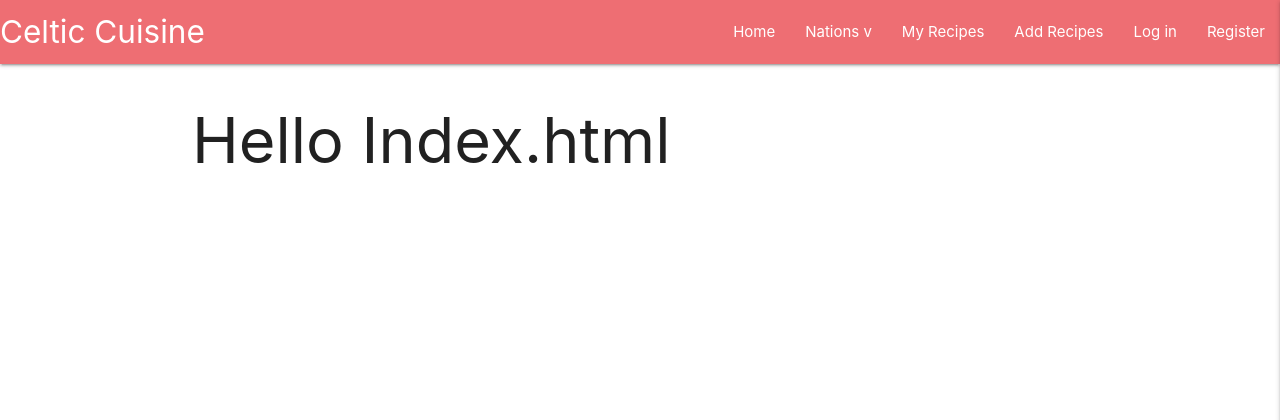
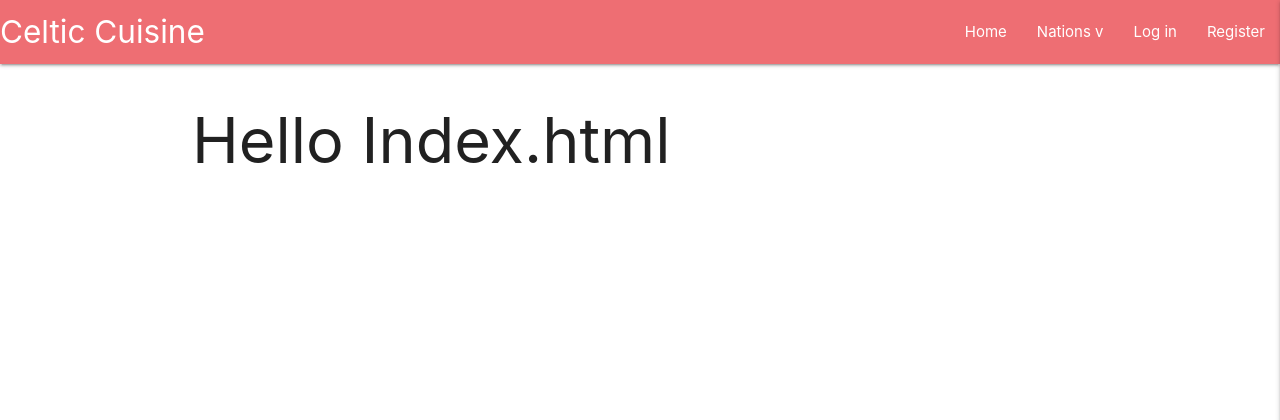
Before and after one commit to Code-Institute-Submissions/danielj314-celtic-cuisine-pm3_NovResub, a Flask app: page / in a window 1280 px wide. Shown: the top 420 px of the page. Run offline with Flask 2, Linux system fonts and the light colour scheme.

Commit message:
Added Log Out functionality

```diff
--- a/celticcuisine/routes.py
+++ b/celticcuisine/routes.py
@@ -79,7 +79,9 @@ def my_recipes(username):
     return redirect(url_for("login"))
 
 
-@app.route("/get_recipes")
-def get_recipes():
-    recipes = mongo.db.recipes.find()
-    return render_template("recipes.html", recipes=recipes)
+@app.route("/logout")
+def logout():
+    # remove user from session cookie
+    flash("You have been logged out")
+    session.pop("user")
+    return redirect(url_for("login"))
--- a/celticcuisine/templates/base.html
+++ b/celticcuisine/templates/base.html
@@ -35,10 +35,14 @@
           <li><a href="{{ url_for('home') }}">Home</a></li>
           <!-- Dropdown Trigger -->
           <li><a class="dropdown-trigger" href="" data-target="dropdown1">Nations v</a></li>
+          {% if session.user %}
           <li><a href="{{ url_for('my_recipes', username=session['user']) }}">My Recipes</a></li>
           <li><a href="">Add Recipes</a></li>
+          <li><a href="{{ url_for('logout') }}">Log out</a></li>
+          {% else %}
           <li><a href="{{ url_for('login') }}">Log in</a></li>
           <li><a href="{{ url_for('register') }}">Register</a></li>
+          {% endif %}
         </ul>
       </div>
     </nav>
@@ -49,10 +53,14 @@
       </li>
       <li><a href="{{ url_for('home') }}">Home</a></li>
       <li><a href="">Nations</a></li>
+      {% if session.user %}
       <li><a href="{{ url_for('my_recipes', username=session['user']) }}">My Recipes</a></li>
       <li><a href="">Add Recipes</a></li>
+      <li><a href="{{ url_for('logout') }}">Log out</a></li>
+      {% else %}
       <li><a href="{{ url_for('login') }}">Log in</a></li>
       <li><a href="{{ url_for('register') }}">Register</a></li>
+      {% endif %}
     </ul>
   </header>
 
```
Lines whose indentation alone changed are shown as unchanged.
